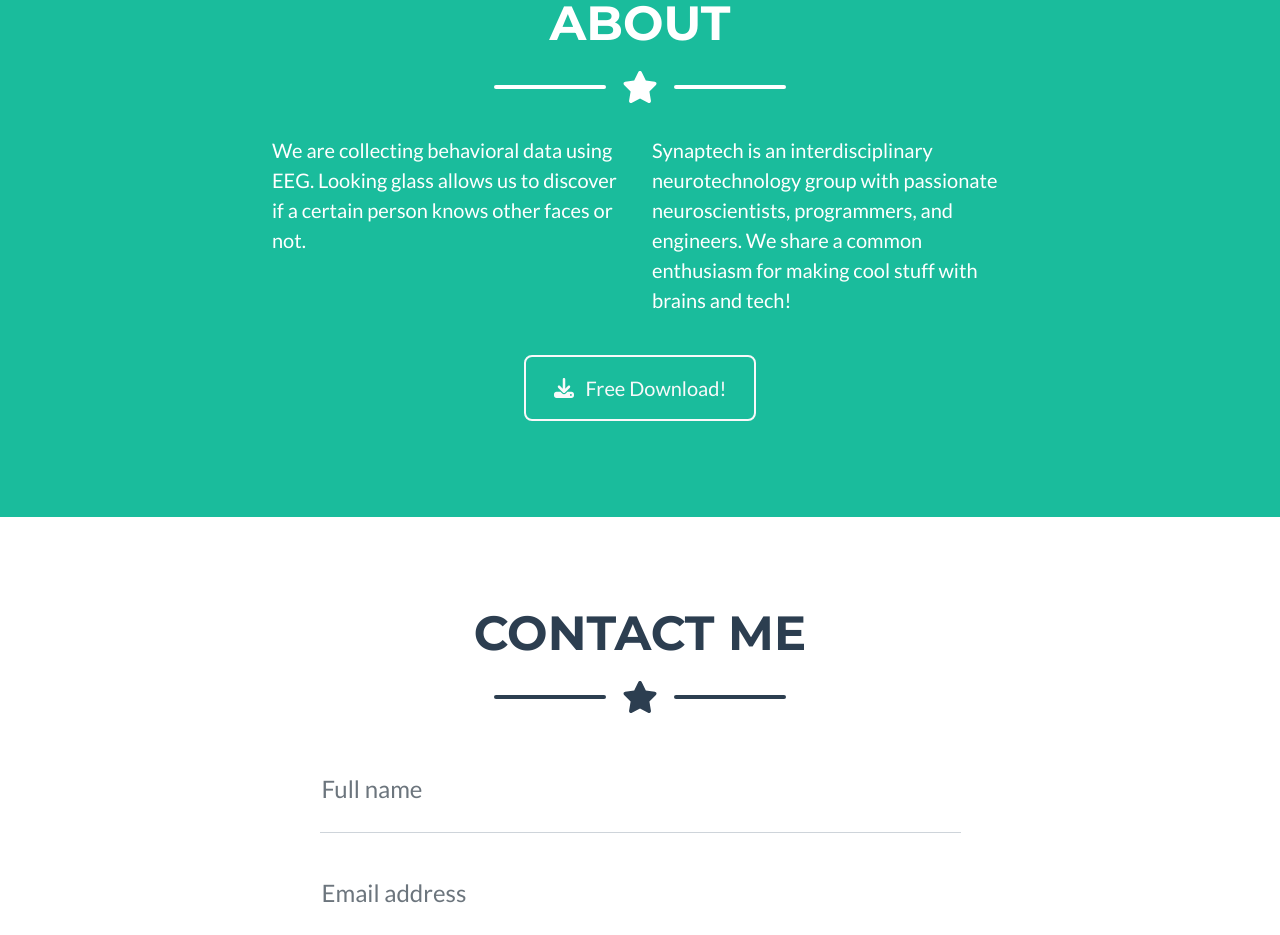
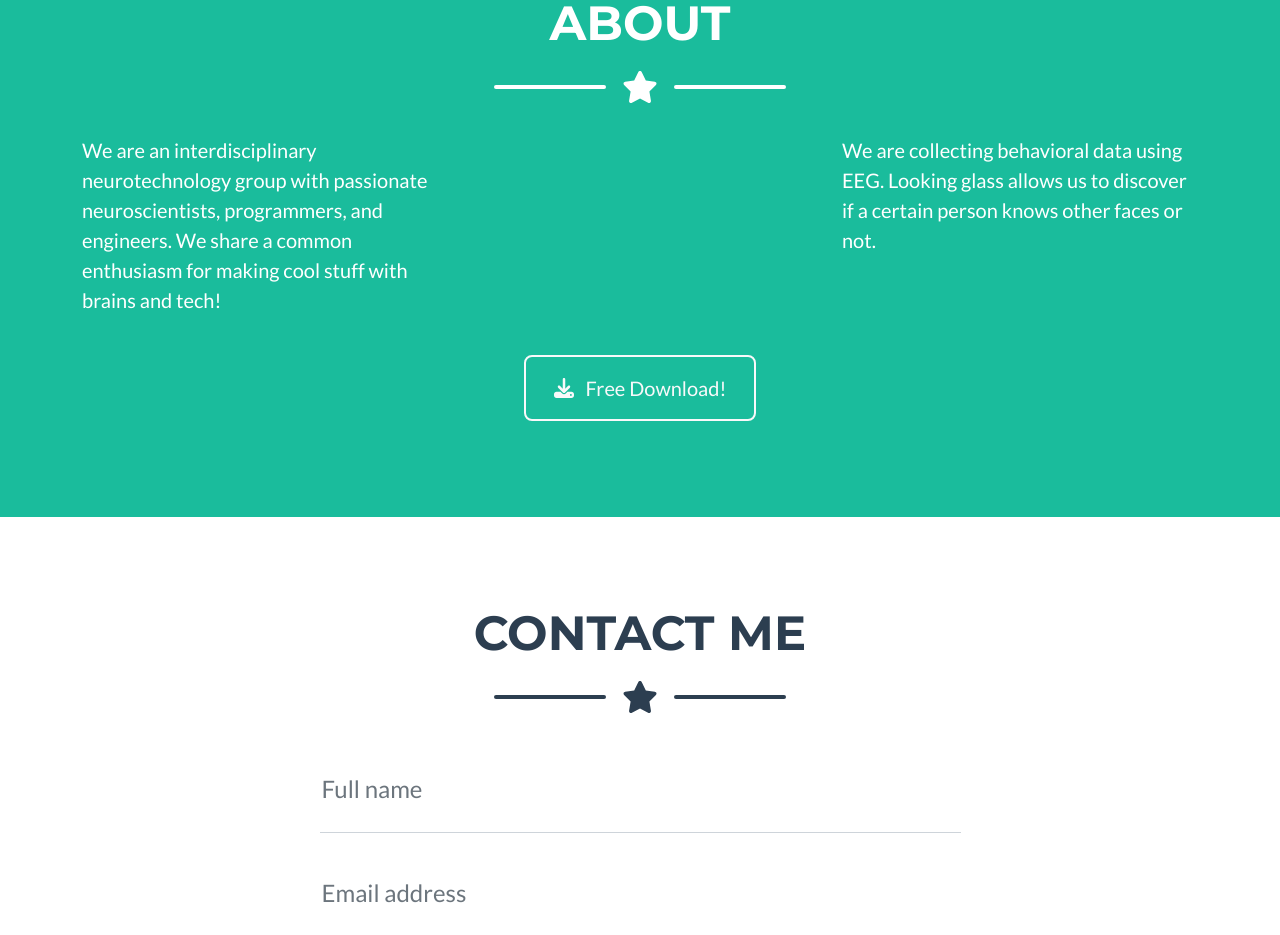
Before and after one commit to lookingglass123/lookingglass123.github.io, a plain HTML site: page index.html in a window 1280 px wide. Shown: the part 1726-2661 px from the top of the page. Drawn offline with nearby package versions, Linux system fonts and the light colour scheme.

Commit message:
we addeda little more

```diff
--- a/index.html
+++ b/index.html
@@ -133,8 +133,8 @@
                 </div>
                 <!-- About Section Content-->
                 <div class="row">
+                    <div class="col-lg-4 me-auto"><p class="lead">We are an interdisciplinary neurotechnology group with passionate neuroscientists, programmers, and engineers. We share a common enthusiasm for making cool stuff with brains and tech!</p></div>
                     <div class="col-lg-4 ms-auto"><p class="lead"> We are collecting behavioral data using EEG. Looking glass allows us to discover if a certain person knows other faces or not.</p></div>
-                    <div class="col-lg-4 me-auto"><p class="lead">Synaptech is an interdisciplinary neurotechnology group with passionate neuroscientists, programmers, and engineers. We share a common enthusiasm for making cool stuff with brains and tech!</p></div>
                 </div>
                 <!-- About Section Button-->
                 <div class="text-center mt-4">
```
Also changed, not shown: 1 other file.
